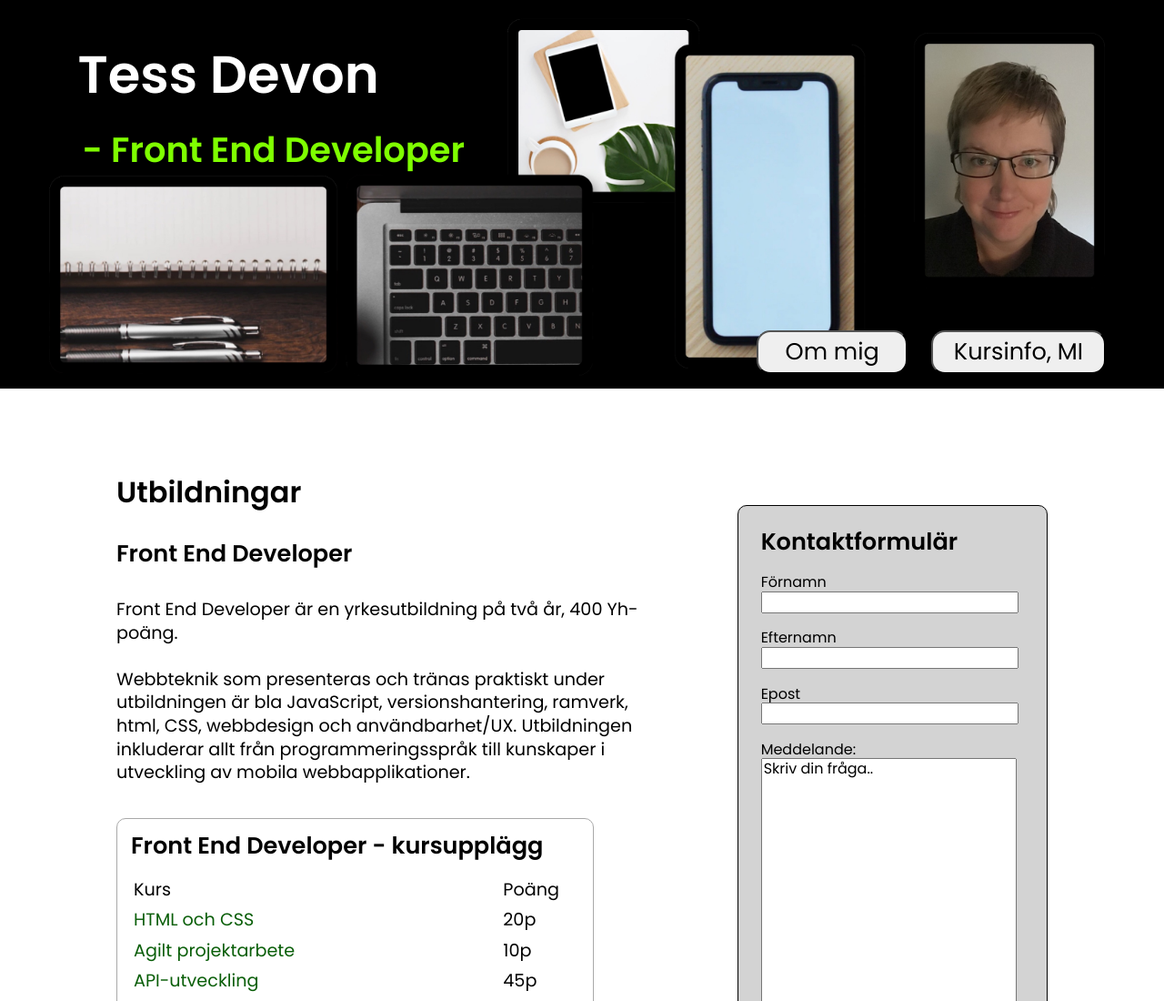
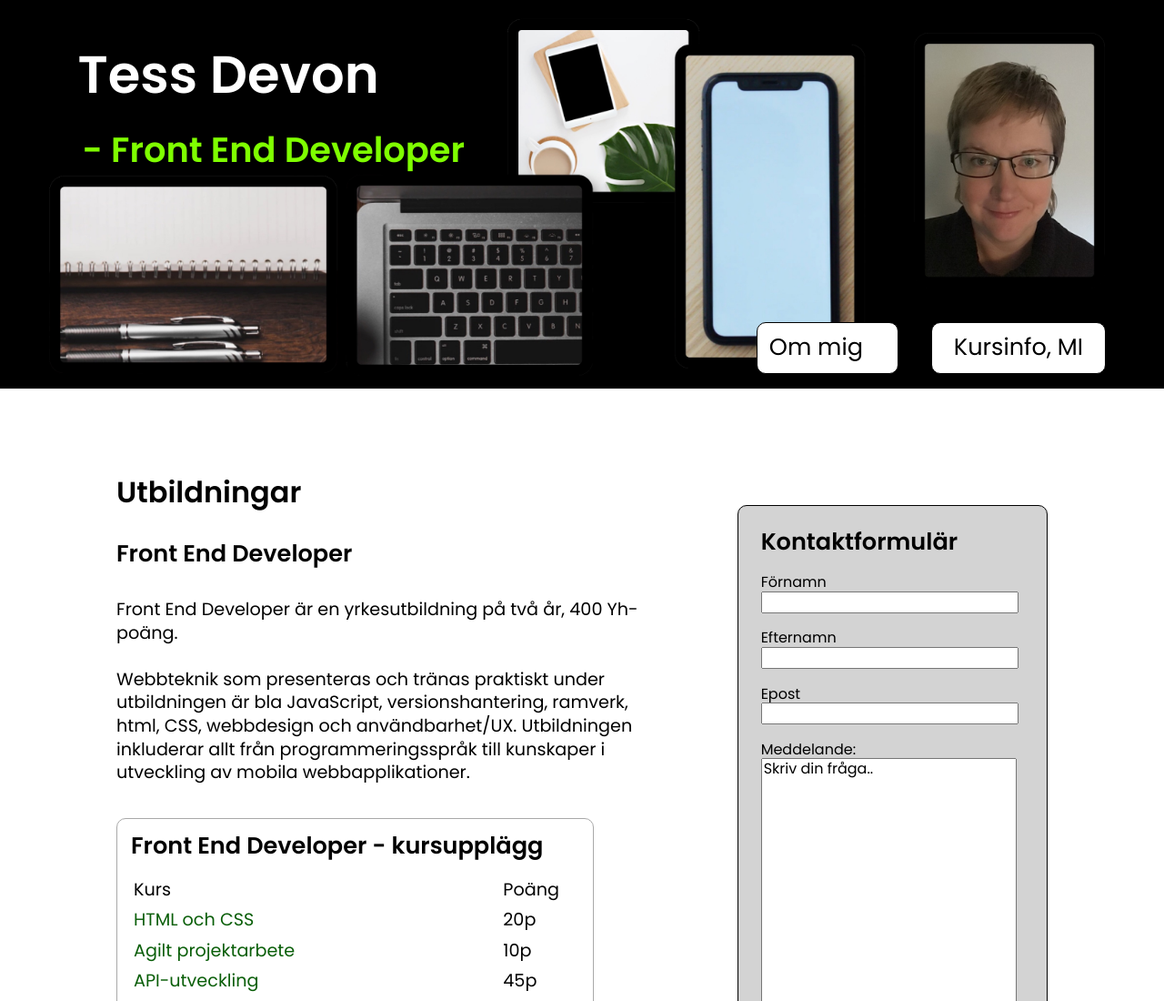
Before and after one commit to TessDevon/CV-with-CSS, a website built with Parcel: page index.html in a window 1280 px wide. Shown: the top 1100 px of the page at 91% size. Built offline with nearby package versions, Linux system fonts and the light colour scheme.

Commit message:
Fixed button in header again

```diff
--- a/css/main.scss
+++ b/css/main.scss
@@ -40,41 +40,39 @@ h1{
 
 .header_button1{
   position: absolute;
+  border: 1px solid black;
+  background-color: white;
+  font-family: 'Poppins', sans-serif;
+  text-decoration: none;
+  color: black;
+  border-radius: 10px;
   bottom: 4vw;
   left: 4vw;
   font-size: 4vw;
+  padding: 1vw;
+  width: 20vw;
   cursor: pointer;
 }
 
 .header_button2{
   position: absolute;
+  border: 1px solid black;
+  background-color: white;
+  font-family: 'Poppins', sans-serif;
+  text-decoration: none;
+  color: black;
+  border-radius: 10px;
   bottom: 4vw;
   left: 28vw;
   font-size: 4vw;
+  padding: 1vw;
+  width: 30vw;
   cursor: pointer;
 }
 
 .header_ul{
   list-style: none;
   padding-left: 15px;
-}
-
-.header_link1{
-  font-size: 2vw;
-  background-color: transparent;
-  border: 0px solid transparent;
-}
-
-.header_link2{
-  font-size: 2vw;
-  background-color: transparent;
-  border: 0px solid transparent;
-}
-
-button{
-  border-radius: 15px;
-  font-family: 'Poppins', sans-serif;
-  padding: 7px;
 }
 
 /*-----------------------------------------------------------------------------------------------------------------------------------------
@@ -242,17 +240,23 @@ footer{
   }
 
   .header_button1{
+    border-radius: 10px;
     bottom: 5px;
+    left: 65vw;
     font-size: 2vw;
-    width: 13vw;
-    left: 65vw;
+    padding: 1vw;
+    width: 10vw;
+    cursor: pointer;
   }
 
   .header_button2{
+    border-radius: 10px;
     bottom: 5px;
     left: 80vw;
     font-size: 2vw;
+    padding: 1vw;
     width: 15vw;
+    cursor: pointer;
   }
 
   .grid-container{
--- a/index.html
+++ b/index.html
@@ -36,14 +36,10 @@
       </div>
       <ul class="header_ul">
         <li>
-          <form class="header_link1">
-            <button class="header_button1" formaction="about.html">Om mig</button>
-          </form>
+          <a class="header_button1" href="about.html">Om mig</a>
         </li>
         <li>
-          <form class="header_link2">
-            <button class="header_button2" formaction="edu.html">Kursinfo, MI</button>
-          </form>
+          <a class="header_link" href="edu.html"><button class="header_button2">Kursinfo, MI</button></a>
         </li>
       </ul>
     </header>
```
Also changed, not shown: css/main.css.
